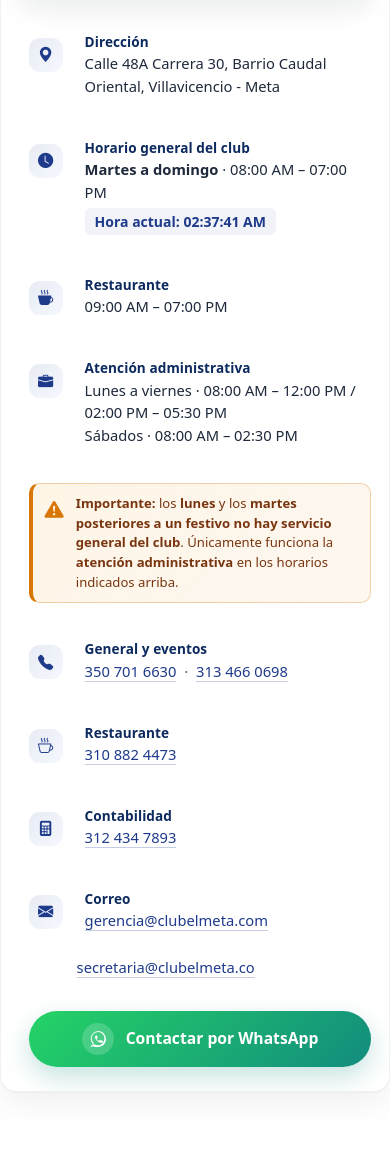
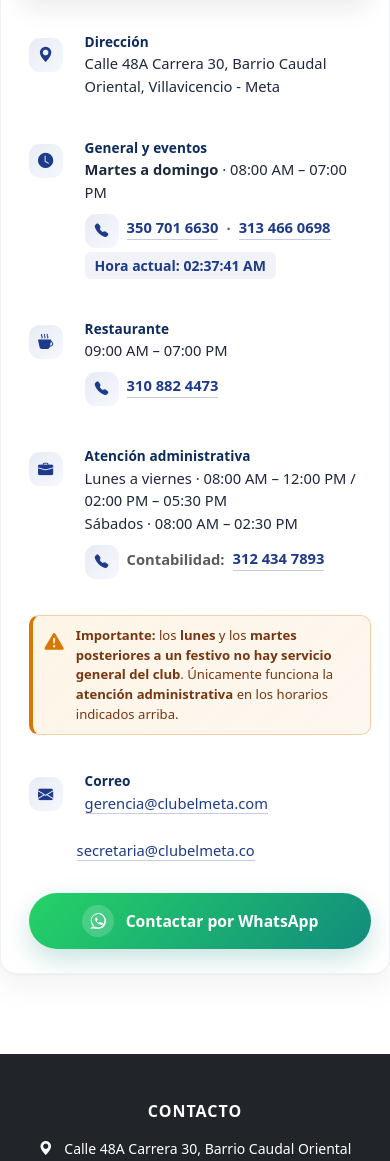
Before and after one commit to 444Pipe/clubmetaREPO, a Django app: page / in a window 390 px wide. Shown: the part 3512-4673 px from the top of the page. Run offline with Django 5.2, Linux system fonts and the light colour scheme; data that the repository does not hold is empty.

Commit message:
Polish contacto: agrupar telefonos con su horario correspondiente
Antes los telefonos y los horarios estaban en bloques separados
abajo, ahora cada servicio es un unico bloque que contiene su
horario + su telefono.

- General y eventos: martes a domingo 8-7 + 350 701 6630 / 313 466 0698
- Restaurante: 9-7 + 310 882 4473
- Atencion administrativa: lunes a viernes / sabados + telefono
  de contabilidad 312 434 7893

Se anade clase .ci-phones para alinear el icono telephone-fill con
los enlaces tel:, y nowrap para que no se rompa un numero en dos
lineas en pantallas estrechas.

Co-Authored-By: Claude Opus 4.7 (1M context) <noreply@anthropic.com>

```diff
--- a/templates/index.html
+++ b/templates/index.html
@@ -610,32 +610,47 @@
                   </div>
                 </div>
 
-                <!-- Horario general (destacado) -->
+                <!-- General y eventos: horario + telefonos -->
                 <div class="ci-row mt-3">
                   <i class="bi bi-clock-fill text-primary me-2"></i>
                   <div>
-                    <div class="ci-label">Horario general del club</div>
+                    <div class="ci-label">General y eventos</div>
                     <div class="ci-value"><strong>Martes a domingo</strong> · 08:00 AM – 07:00 PM</div>
+                    <div class="ci-value ci-phones">
+                      <i class="bi bi-telephone-fill"></i>
+                      <a href="tel:+573507016630">350 701 6630</a>
+                      <span class="mx-1 text-muted">·</span>
+                      <a href="tel:+573134660698">313 466 0698</a>
+                    </div>
                     <div id="current-time-info" class="small text-muted mt-1">Hora actual: --:--:--</div>
                   </div>
                 </div>
 
-                <!-- Restaurante -->
+                <!-- Restaurante: horario + telefono -->
                 <div class="ci-row mt-3">
                   <i class="bi bi-cup-hot-fill text-primary me-2"></i>
                   <div>
                     <div class="ci-label">Restaurante</div>
                     <div class="ci-value">09:00 AM – 07:00 PM</div>
+                    <div class="ci-value ci-phones">
+                      <i class="bi bi-telephone-fill"></i>
+                      <a href="tel:+573108824473">310 882 4473</a>
+                    </div>
                   </div>
                 </div>
 
-                <!-- Atención administrativa -->
+                <!-- Atencion administrativa + contabilidad: horario + telefono -->
                 <div class="ci-row mt-3">
                   <i class="bi bi-briefcase-fill text-primary me-2"></i>
                   <div>
                     <div class="ci-label">Atención administrativa</div>
                     <div class="ci-value">Lunes a viernes · 08:00 AM – 12:00 PM / 02:00 PM – 05:30 PM</div>
                     <div class="ci-value">Sábados · 08:00 AM – 02:30 PM</div>
+                    <div class="ci-value ci-phones">
+                      <i class="bi bi-telephone-fill"></i>
+                      <span class="text-muted me-1">Contabilidad:</span>
+                      <a href="tel:+573124347893">312 434 7893</a>
+                    </div>
                   </div>
                 </div>
 
@@ -646,37 +661,6 @@
                     <strong>Importante:</strong> los <strong>lunes</strong> y los <strong>martes posteriores a un festivo</strong>
                     <strong>no hay servicio general del club</strong>. Únicamente funciona la <strong>atención administrativa</strong>
                     en los horarios indicados arriba.
-                  </div>
-                </div>
-
-                <!-- Espacios y eventos -->
-                <div class="ci-row mt-3">
-                  <i class="bi bi-telephone-fill text-primary me-2"></i>
-                  <div>
-                    <div class="ci-label">General y eventos</div>
-                    <div class="ci-value">
-                      <a href="tel:+573507016630">350 701 6630</a>
-                      <span class="mx-1 text-muted">·</span>
-                      <a href="tel:+573134660698">313 466 0698</a>
-                    </div>
-                  </div>
-                </div>
-
-                <!-- Restaurante -->
-                <div class="ci-row mt-3">
-                  <i class="bi bi-cup-hot text-primary me-2"></i>
-                  <div>
-                    <div class="ci-label">Restaurante</div>
-                    <div class="ci-value"><a href="tel:+573108824473">310 882 4473</a></div>
-                  </div>
-                </div>
-
-                <!-- Contabilidad -->
-                <div class="ci-row mt-3">
-                  <i class="bi bi-calculator-fill text-primary me-2"></i>
-                  <div>
-                    <div class="ci-label">Contabilidad</div>
-                    <div class="ci-value"><a href="tel:+573124347893">312 434 7893</a></div>
                   </div>
                 </div>
 
@@ -1605,6 +1589,22 @@
     font-weight: 600;
   }
 
+  /* Telefonos dentro de los bloques de contacto */
+  .ci-phones {
+    display: flex;
+    flex-wrap: wrap;
+    align-items: center;
+    gap: 4px;
+    margin-top: 4px;
+    font-weight: 600;
+  }
+  .ci-phones i.bi-telephone-fill {
+    color: #1e3a8a;
+    font-size: 0.85rem;
+    margin-right: 4px;
+  }
+  .ci-phones a { white-space: nowrap; }
+
   /* Callout box: aviso destacado dentro de la columna de contacto */
   .ci-callout {
     display: flex;
```
